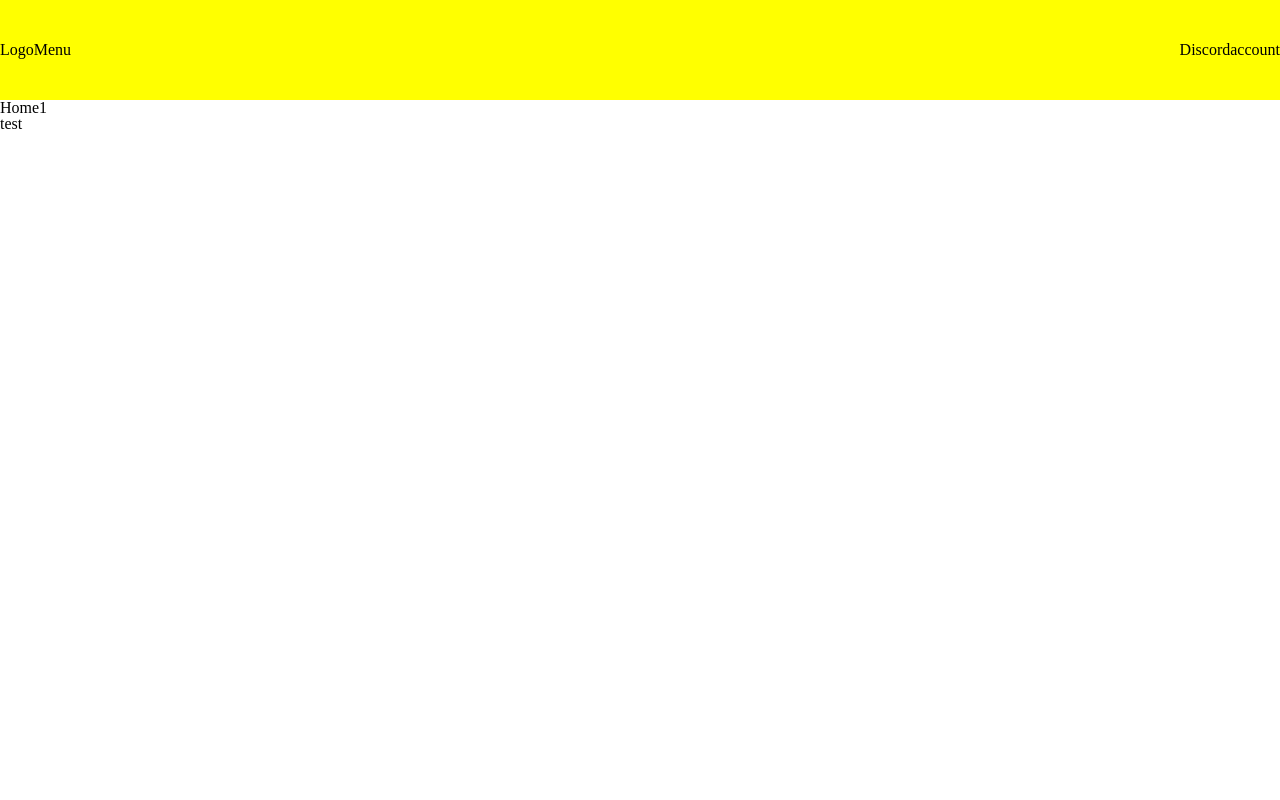
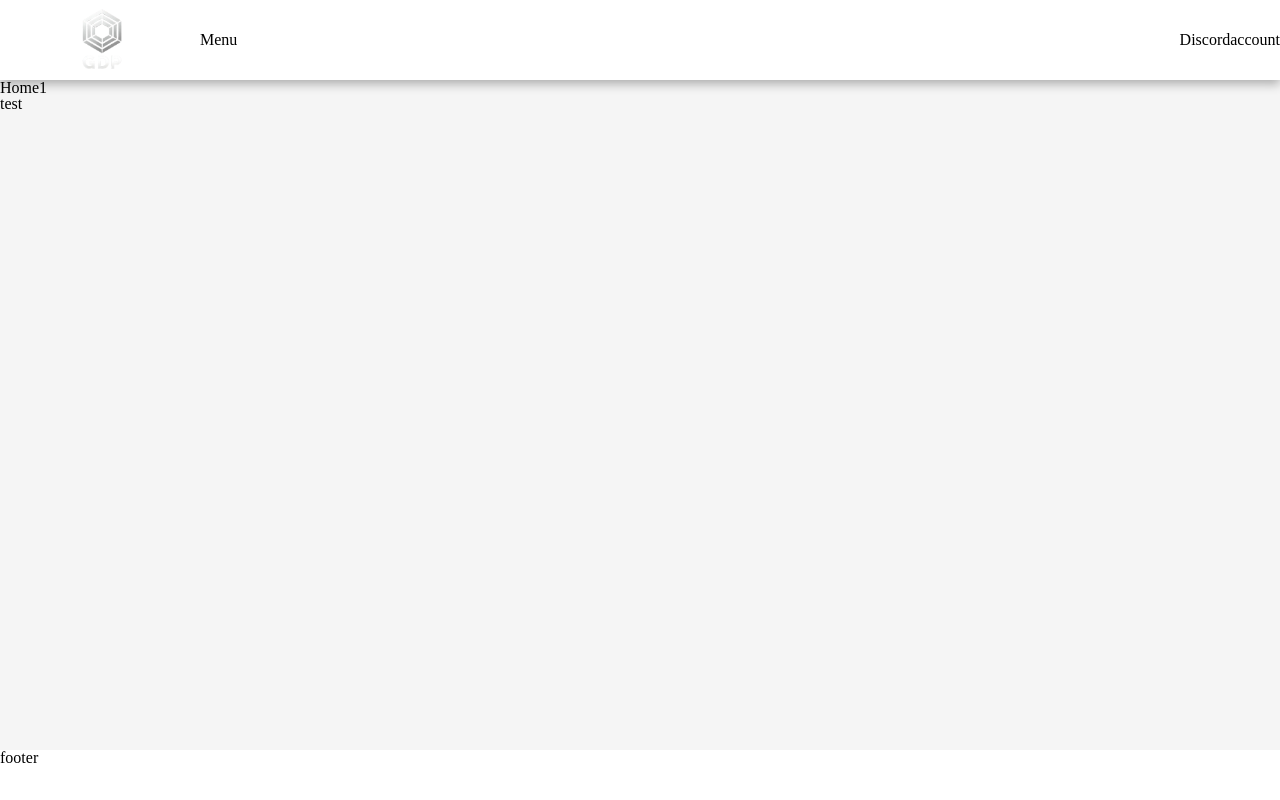
Before and after one commit to gotcharoom/gdp-ui, a React (Vite) app: page /admin in a window 1280 px wide. Built offline with nearby package versions, Linux system fonts and the light colour scheme.

Commit message:
레이아웃 수정 - 스타일 수정

```diff
--- a/src/layout/CommonLayout.tsx
+++ b/src/layout/CommonLayout.tsx
@@ -1,4 +1,4 @@
-import { Outlet, RouteObject, useMatches } from 'react-router-dom';
+import { Outlet, useMatches } from 'react-router-dom';
 
 // Components
 import Header from '@layout/components/Header.tsx';
@@ -36,7 +36,7 @@ const CommonLayout = () => {
         <div className={'common-layout'}>
             <Header toggleMenu={onClickMenu} />
             <Snb isOpen={open} toggleDrawer={toggleDrawer} />
-            <main>
+            <main className={'common-layout__main'}>
                 <Outlet context={{ title }} />
             </main>
             <Footer />
--- a/src/layout/components/Footer.tsx
+++ b/src/layout/components/Footer.tsx
@@ -1,5 +1,7 @@
+import '@styles/layout/components/Footer.scss';
+
 const Footer = () => {
-    return <></>;
+    return <div className={'footer'}>footer</div>;
 };
 
 export default Footer;
--- a/src/layout/components/Header.tsx
+++ b/src/layout/components/Header.tsx
@@ -19,7 +19,9 @@ const Header = (props: HeaderProps) => {
     return (
         <div className={'header'}>
             <div className={'header__nav'}>
-                <div className={'header__nav__logo'}>Logo</div>
+                <div className={'header__nav__logo'}>
+                    <img className={'logo'} alt={'header__logo'} src={'logo/GDP_LOGO.png'} />
+                </div>
                 <div className={'header__nav__menu'} onClick={onClickMenu}>
                     Menu
                 </div>
--- /dev/null
+++ b/src/styles/global/_global.scss
@@ -0,0 +1,5 @@
+html, body {
+  height: 100%;
+  margin: 0;
+  padding: 0;
+}
--- a/src/styles/global/_index.scss
+++ b/src/styles/global/_index.scss
@@ -1 +1,2 @@
 @forward '_reset';
+@forward 'global';
--- a/src/styles/layout/CommonLayout.scss
+++ b/src/styles/layout/CommonLayout.scss
@@ -1,4 +1,13 @@
 .common-layout {
   width: 100%;
-  height: 100%;
+  min-height: 100vh;
+
+  display: flex;
+  flex-direction: column;
+
+  .common-layout__main {
+    flex: 1;
+    background-color: whitesmoke;
+    overflow-y: auto;
+  }
 }
--- /dev/null
+++ b/src/styles/layout/components/Footer.scss
@@ -0,0 +1,7 @@
+@use '../layoutConstants' as *;
+
+.footer {
+  width: 100%;
+  height: $footer--height;
+  flex-shrink: 0;
+}
--- a/src/styles/layout/components/Header.scss
+++ b/src/styles/layout/components/Header.scss
@@ -2,17 +2,32 @@
 
 .header {
   display: flex;
+  flex-shrink: 0;
   width: 100%;
   justify-content: space-between;
   align-items: center;
   height: $header--height;
-  background-color: yellow;
+  box-shadow: 0 4px 10px rgba(0, 0, 0, 0.3);
+  position: relative;
+  z-index: 1;
 
   .header__nav {
     display: flex;
     width: 100%;
+    height: 100%;
     justify-content: start;
     align-items: center;
+
+    .header__nav__logo {
+      width: $header--logo-weight;
+      height: 100%;
+    }
+
+    .header__nav__logo .logo {
+      width: 100%;
+      height: 100%;
+      object-fit: contain;
+    }
   }
 
   .header__social {
--- a/src/styles/layout/layoutConstants.scss
+++ b/src/styles/layout/layoutConstants.scss
@@ -1 +1,4 @@
-$header--height: 100px;
+$header--height: 80px;
+$header--logo-weight: 200px;
+
+$footer--height: 50px;
--- a/tsconfig.app.json
+++ b/tsconfig.app.json
@@ -26,6 +26,7 @@
     "baseUrl": "src",
     "paths": {
       "@/*": ["*"],
+      "@assets/*": ["assets/*"],
       "@layout/*": ["layout/*"],
       "@pages/*": ["pages/*"],
       "@routes/*": ["routes/*"],
```
Also changed, not shown: public/logo/GDP_LOGO.png (added).
